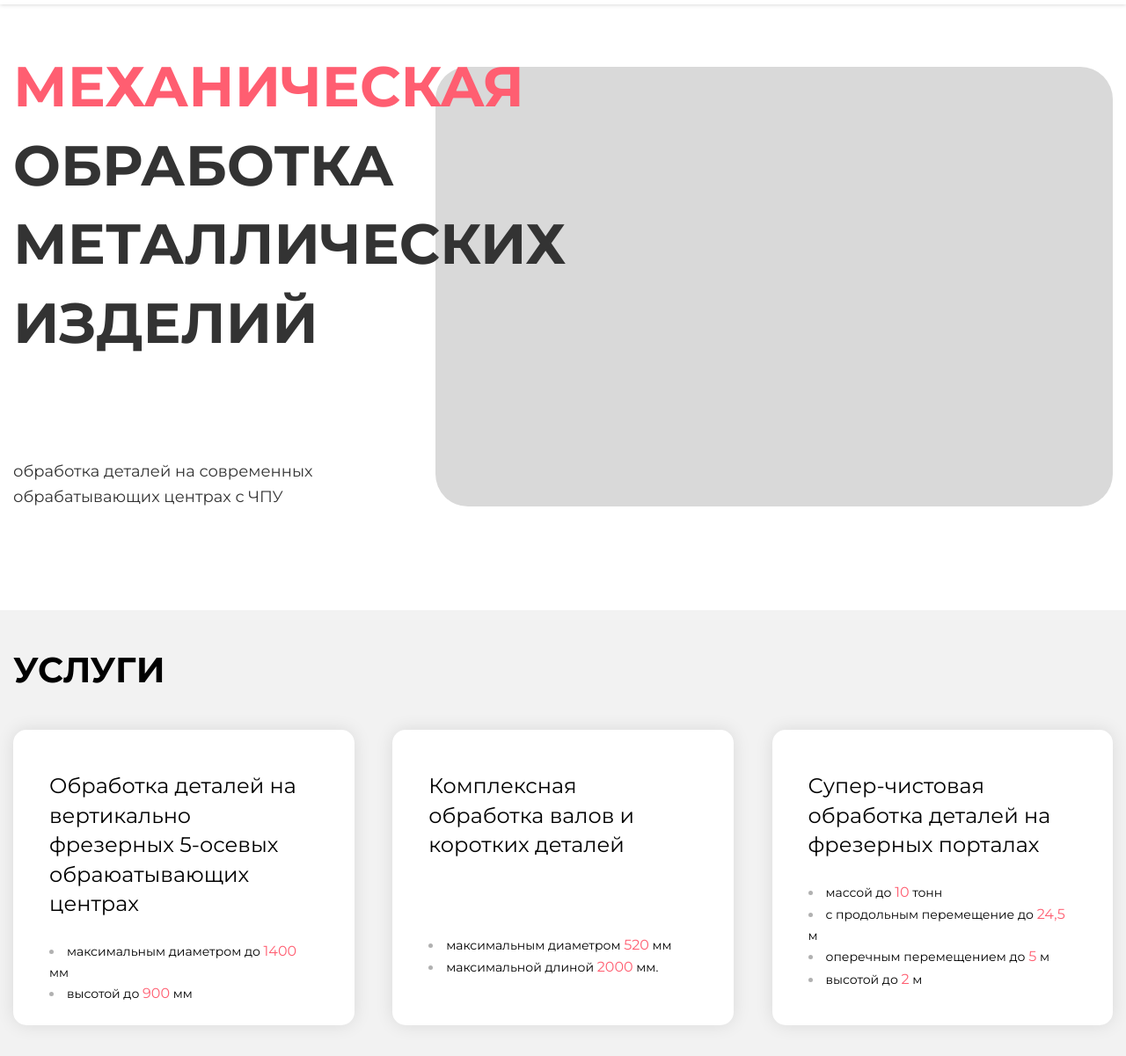
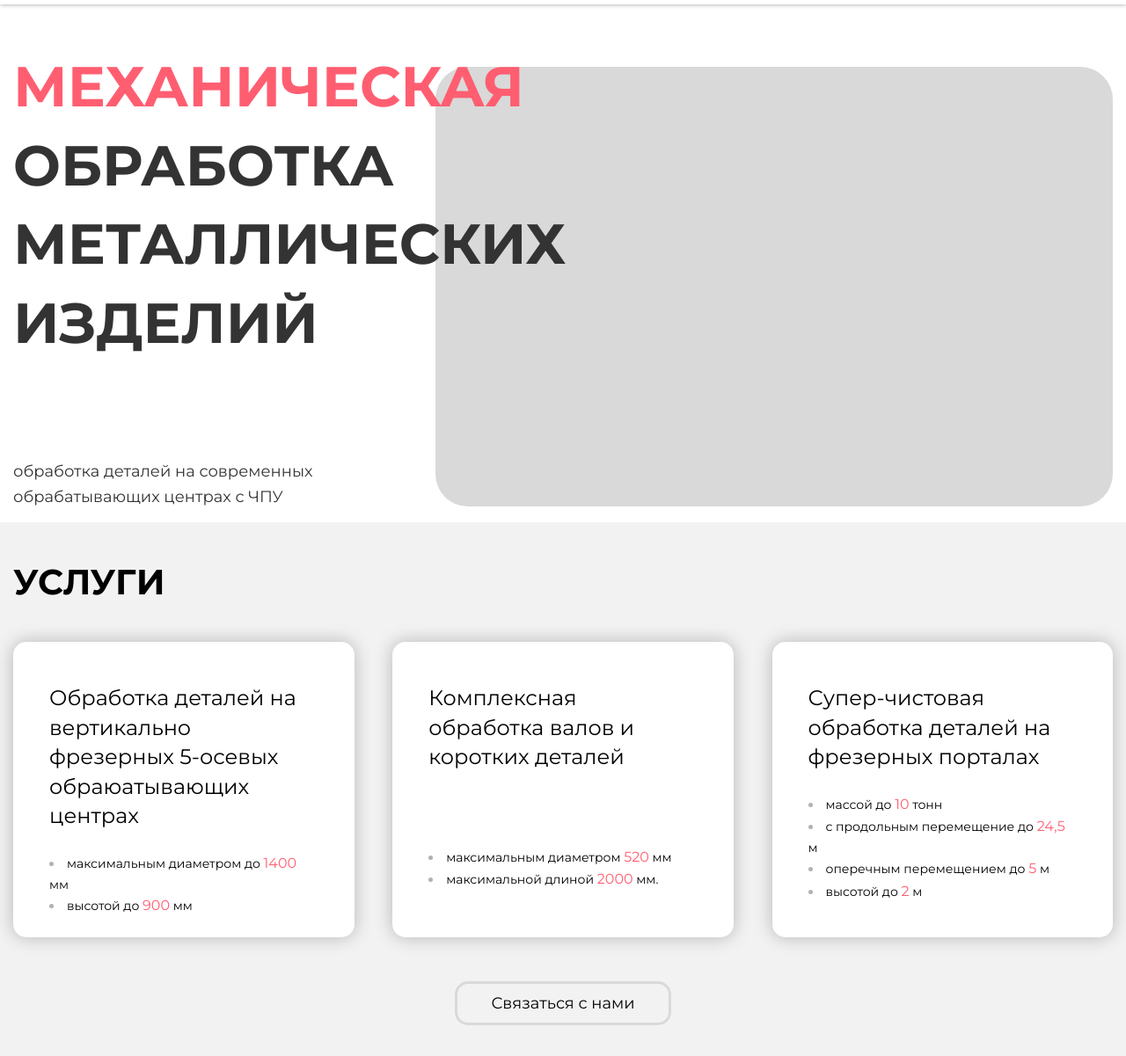
Before and after one commit to Vladigkgk/EMZ, a plain HTML site: page index.html in a window 1280 px wide. Shown: the part 96-1297 px from the top of the page at 88% size. Drawn offline with Linux system fonts and the light colour scheme.

Commit message:
third commit

```diff
--- a/assets/css/style.css
+++ b/assets/css/style.css
@@ -48,11 +48,10 @@ hr {
 /* Intro */
 .intro {
     margin-top: 150px;
-    display: flex;
- /* Главная ось располагается вертикально и направлена сверху вниз. */
-    justify-content: center; /* flex-контент располагается по центру */
+    margin-bottom: 40px;
     width: 100%;
-    height: 80vh; /* Высота равна высоте экрана  */
+    /* height: 60vh; /* Высота равна высоте экрана  */ */
+    max-height: 900px;
     min-height: 500px;
     position: relative;
 
@@ -137,9 +136,8 @@ hr {
     right: 0;
     z-index: 1000;
 
-    background: rgba(255, 255, 255, 0.9);
-    /* backdrop-filter: blur(50px); */
-    box-shadow: 0 0 5px rgba(0,0,0,0.2);
+    background: rgba(255, 255, 255, 0.98);
+    box-shadow: 0 0 5px rgba(0,0,0,0.4);
 
     border-radius: 0px;
 }
@@ -351,7 +349,7 @@ color: #000000;
   /* justify-content: center; */
   flex-direction: column;
 
-  box-shadow: 0 0 20px rgba(0,0,0,0.1);
+  box-shadow: 0 0 20px rgba(0,0,0,0.25);
 }
 
 .services__text {
```
